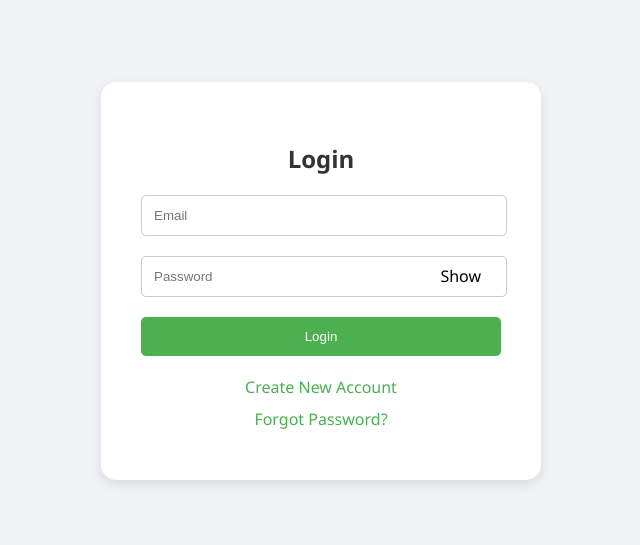
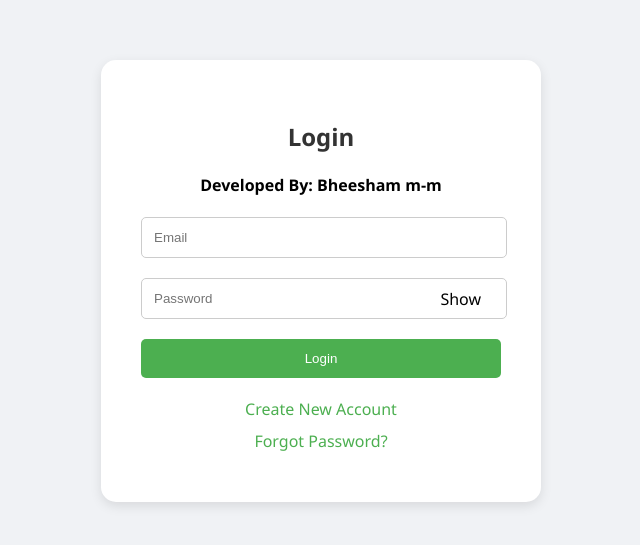
Before and after one commit to Bheesham-mm/sign-in-form, a plain HTML site: page index.html in a window 1280 px wide. Shown: the part 119-664 px from the top of the page, without its empty margins (319-959 px from the left). Drawn offline with Linux system fonts and the light colour scheme.

Commit message:
Added h4

```diff
--- a/index.html
+++ b/index.html
@@ -9,6 +9,7 @@
 <body>
     <div class="form-container">
         <h2>Login</h2>
+        <h4>Developed By: Bheesham m-m</h4>
         <form id="loginForm">
             <div class="input-group">
                 <input type="email" id="email" placeholder="Email" required>
```
